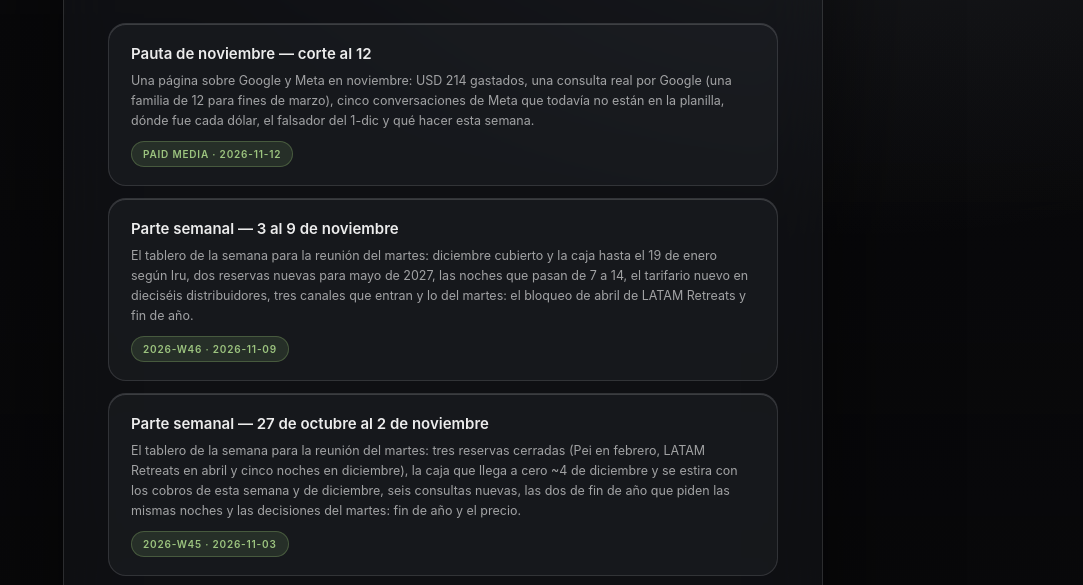
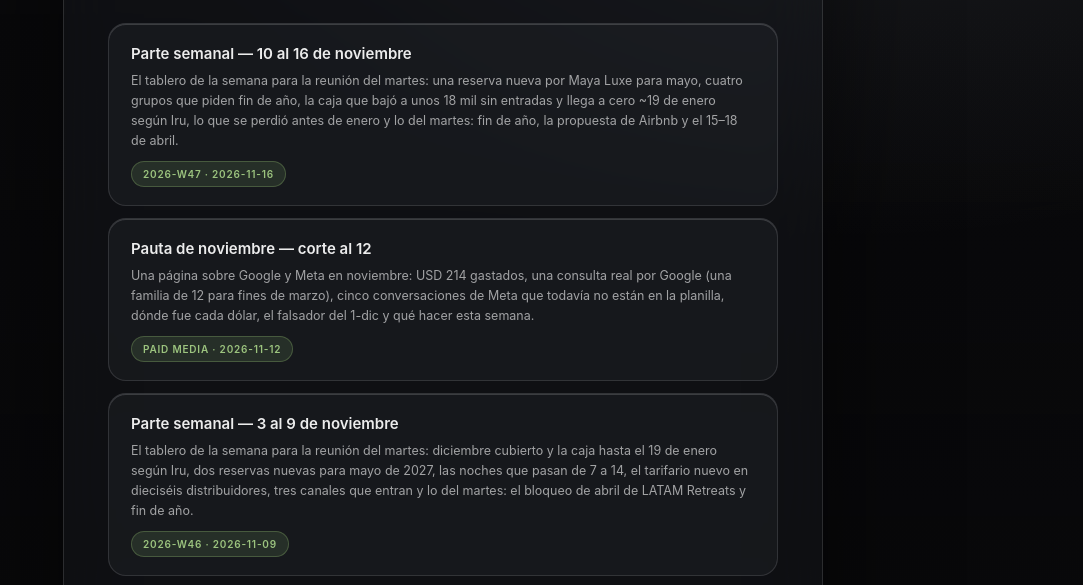
Before and after one commit to BothVentures/lc-docs, a plain HTML site: page index.html in a window 1280 px wide. Shown: the part 194-779 px from the top of the page, without its empty margins (197-1280 px from the left). Drawn offline with Linux system fonts and the light colour scheme.

Commit message:
índice: parte W47

```diff
--- a/index.html
+++ b/index.html
@@ -83,6 +83,11 @@
   </div>
 
   <div class="doclist">
+    <a class="doc" href="parte-semanal-2026-W47.html">
+      <h2>Parte semanal — 10 al 16 de noviembre</h2>
+      <p>El tablero de la semana para la reunión del martes: una reserva nueva por Maya Luxe para mayo, cuatro grupos que piden fin de año, la caja que bajó a unos 18 mil sin entradas y llega a cero ~19 de enero según Iru, lo que se perdió antes de enero y lo del martes: fin de año, la propuesta de Airbnb y el 15–18 de abril.</p>
+      <span class="pill">2026-W47 · 2026-11-16</span>
+    </a>
     <a class="doc" href="pauta-noviembre-2026-11-12.html">
       <h2>Pauta de noviembre — corte al 12</h2>
       <p>Una página sobre Google y Meta en noviembre: USD 214 gastados, una consulta real por Google (una familia de 12 para fines de marzo), cinco conversaciones de Meta que todavía no están en la planilla, dónde fue cada dólar, el falsador del 1-dic y qué hacer esta semana.</p>
```
